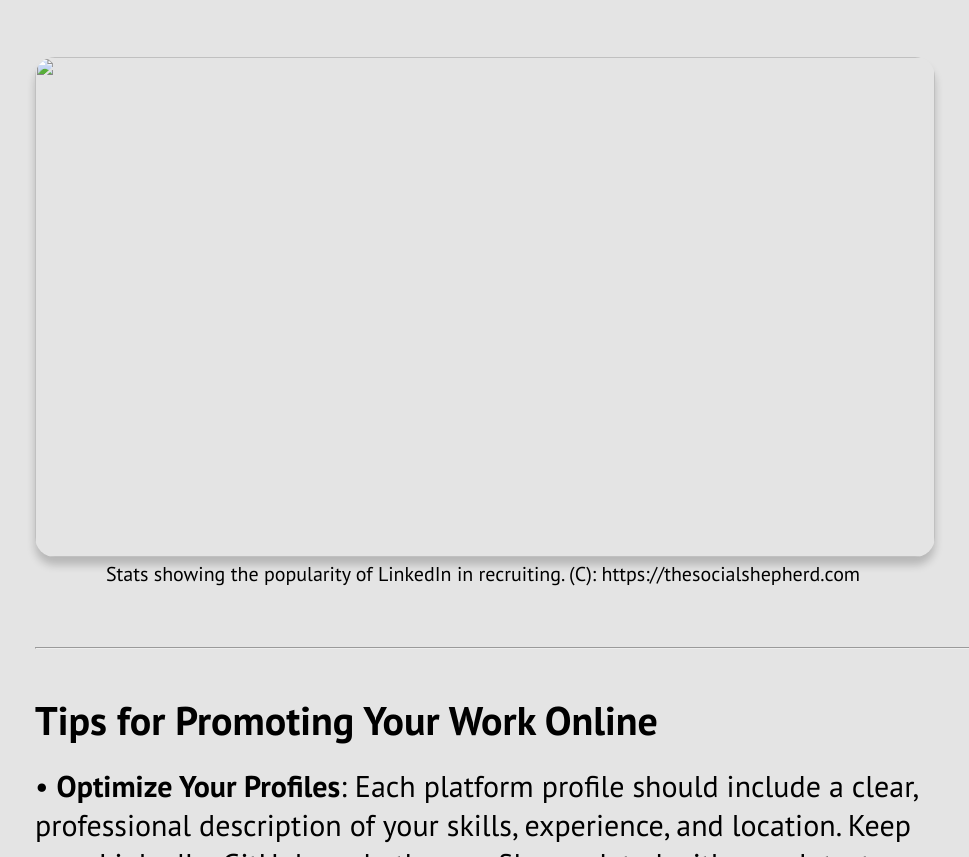
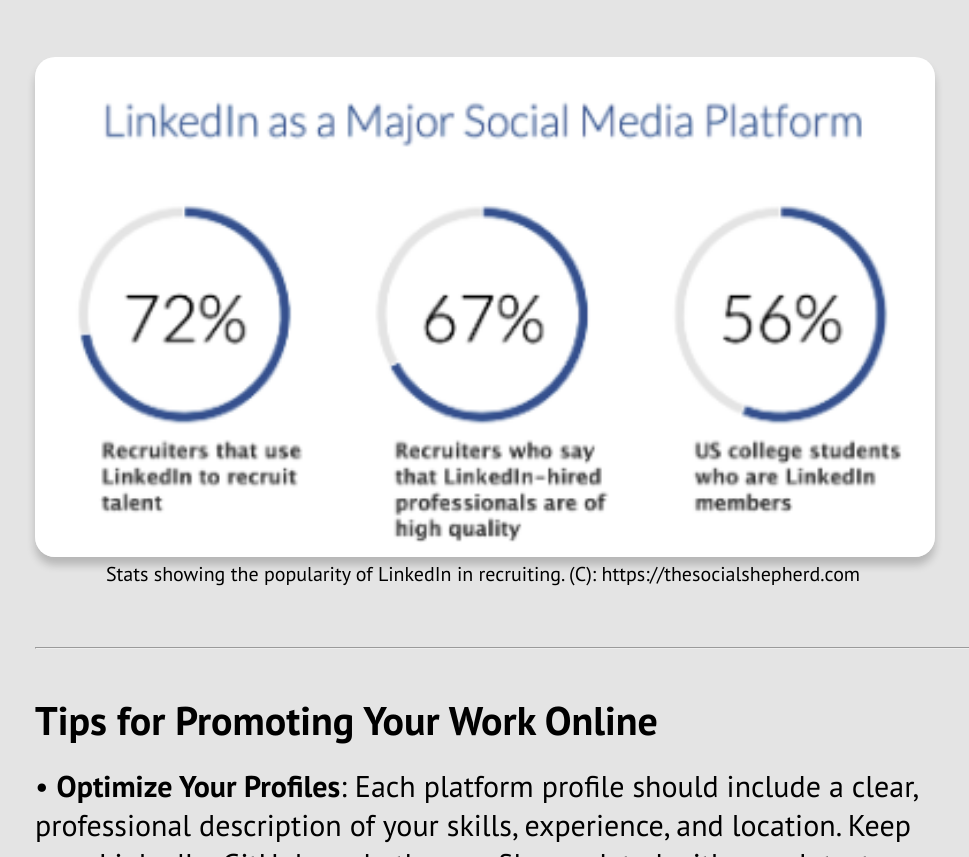
Before and after one commit to Ceratopsian/blog, a plain HTML site: page article2.html in a window 1280 px wide. Shown: the part 2186-3043 px from the top of the page, without its empty margins (157-1126 px from the left). Drawn offline with Linux system fonts and the light colour scheme; the site is published under a folder, as on GitHub Pages, so addresses that start at the root find nothing.

Commit message:
Update article2.html

```diff
--- a/article2.html
+++ b/article2.html
@@ -27,7 +27,7 @@
             <p class="article-body">• <strong>GitHub</strong>: A must-have for any developer, GitHub is where you can upload code for public or private repositories, contribute to projects, and demonstrate your version control expertise. GitHub profiles offer a tangible proof of your skills and coding style.</p>
             <p class="article-body">• <strong>CodePen</strong>: CodePen is a great choice for front-end developers who want to share interactive web components and experiment with new CSS or JavaScript techniques. It allows you to quickly demo and share snippets or concepts, helping you engage with the community and learn from other developers.</p>
             <div class="article-image-container">
-                <img class="article-image" src="/images/linkedinstats.png">
+                <img class="article-image" src="images/linkedinstats.png">
                 <p class="article-alt">Stats showing the popularity of LinkedIn in recruiting. (C): https://thesocialshepherd.com</p>
             </div>
             <hr style="margin-top: 60px; width: 1000px; margin-left: auto; margin-right: auto;">
```
